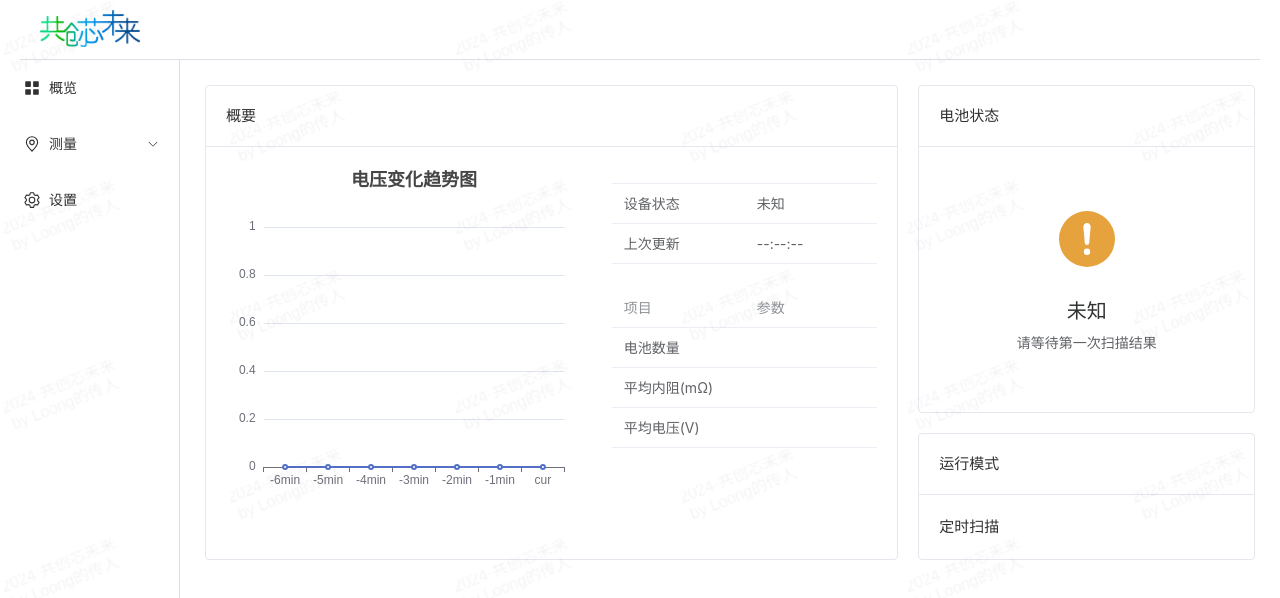
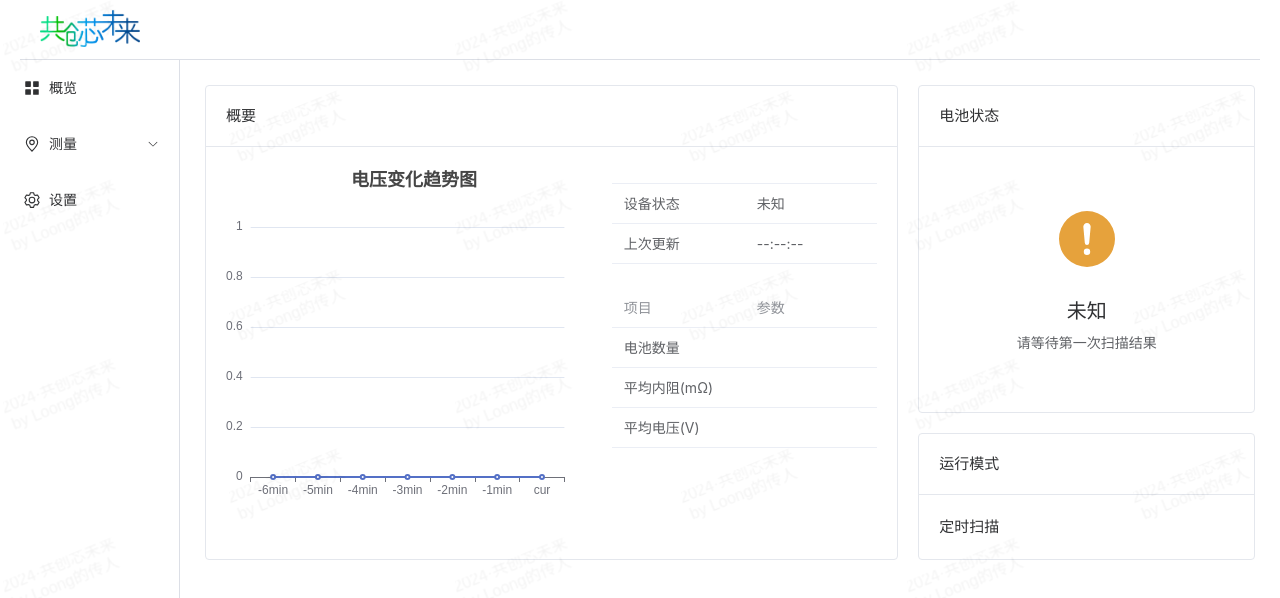
Before and after one commit to fu1fan/EIS_IOT, a Vue app in the folder vue-project/: page / in a window 1280 px wide. Shown: the top 598 px of the page. Built offline with nearby package versions, Linux system fonts and the light colour scheme; no server answers.

Commit message:
优化首页显示

```diff
--- a/vue-project/src/components/Overview.vue
+++ b/vue-project/src/components/Overview.vue
@@ -115,6 +115,12 @@ const option = computed(() => {
       text: '电压变化趋势图',
       left: 'center'
     },
+    grid: {
+      left: '0%',
+      // right: '3%',
+      bottom: '0%',
+      containLabel: true
+    },
     xAxis: {
       type: 'category',
       data: xAxisData
@@ -175,7 +181,7 @@ const batteryData = computed(() => [
         <div>
           <el-row gutter=10>
             <el-col :span=14>
-              <BaseChart :Option="option" width="100%" height="370px" />
+              <BaseChart :Option="option" width="100%" height="330px" />
             </el-col>
             <el-col :span=10>
               <el-table :data="deviceData" style="width: 100%" :row-class-name="tableRowClassName">
```
